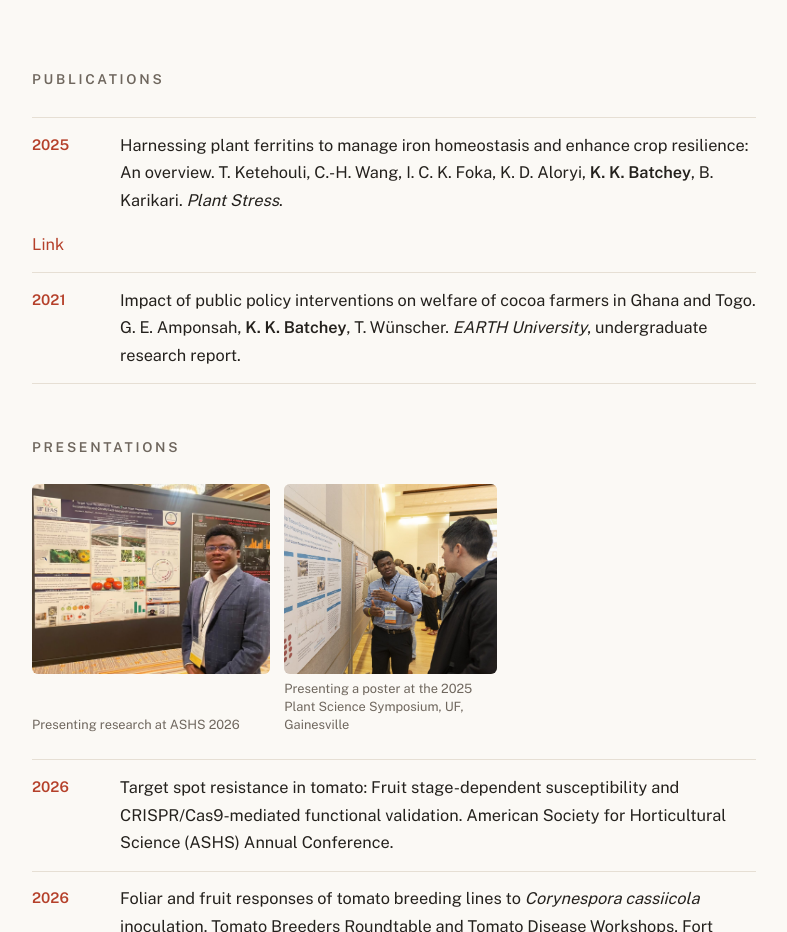
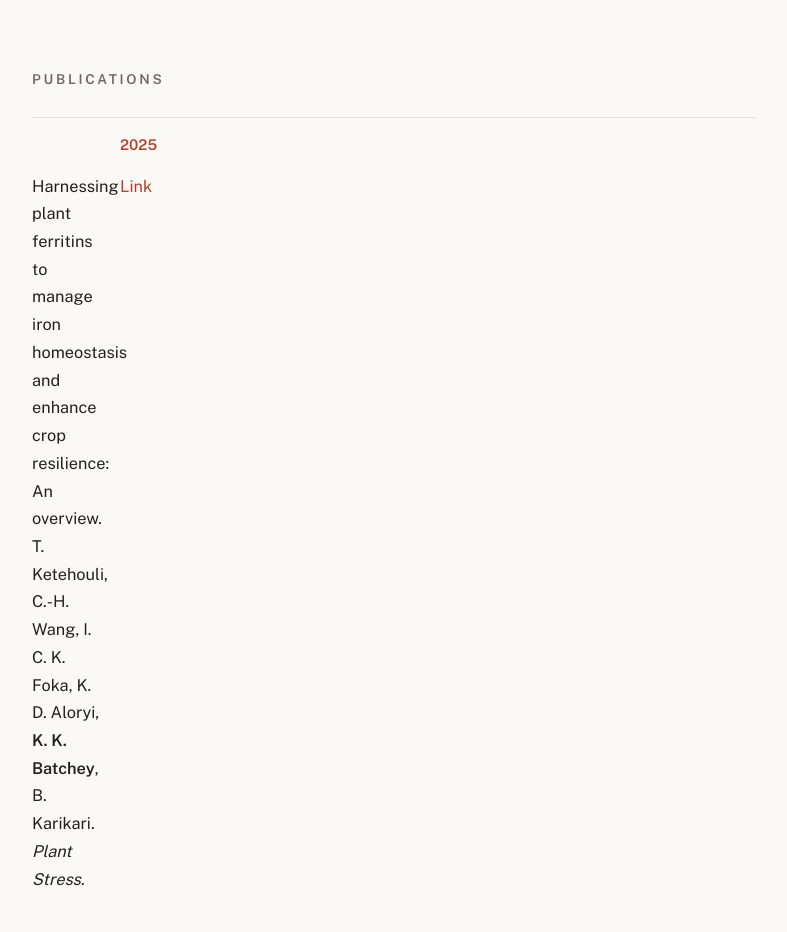
Before and after one commit to Kbatchey/kbatchey.github.io, a plain HTML site: page index.html in a window 1280 px wide. Shown: the part 2288-3220 px from the top of the page, without its empty margins (442-1229 px from the left). Drawn offline with nearby package versions, Linux system fonts and the light colour scheme.

Commit message:
Update index.html

```diff
--- a/index.html
+++ b/index.html
@@ -182,7 +182,7 @@
   <section id="publications">
     <h2>Publications</h2>
     <ul class="pubs">
-      <li><span class="year">2025</span><div>Harnessing plant ferritins to manage iron homeostasis and enhance crop resilience: An overview. T. Ketehouli, C.-H. Wang, I. C. K. Foka, K. D. Aloryi, <b>K. K. Batchey</b>, B. Karikari. <span class="venue">Plant Stress</span>.</div><a href="https://www.sciencedirect.com/science/article/pii/S2667064X26001673">Link</a></li>
+      <li><p></p><span class="year">2025</span><div>Harnessing plant ferritins to manage iron homeostasis and enhance crop resilience: An overview. T. Ketehouli, C.-H. Wang, I. C. K. Foka, K. D. Aloryi, <b>K. K. Batchey</b>, B. Karikari. <span class="venue">Plant Stress</span>.</div><a href="https://www.sciencedirect.com/science/article/pii/S2667064X26001673">Link</a></p></li>
       <li><span class="year">2021</span><div>Impact of public policy interventions on welfare of cocoa farmers in Ghana and Togo. G. E. Amponsah, <b>K. K. Batchey</b>, T. Wünscher. <span class="venue">EARTH University</span>, undergraduate research report.</div></li>
     </ul>
   </section>
```
